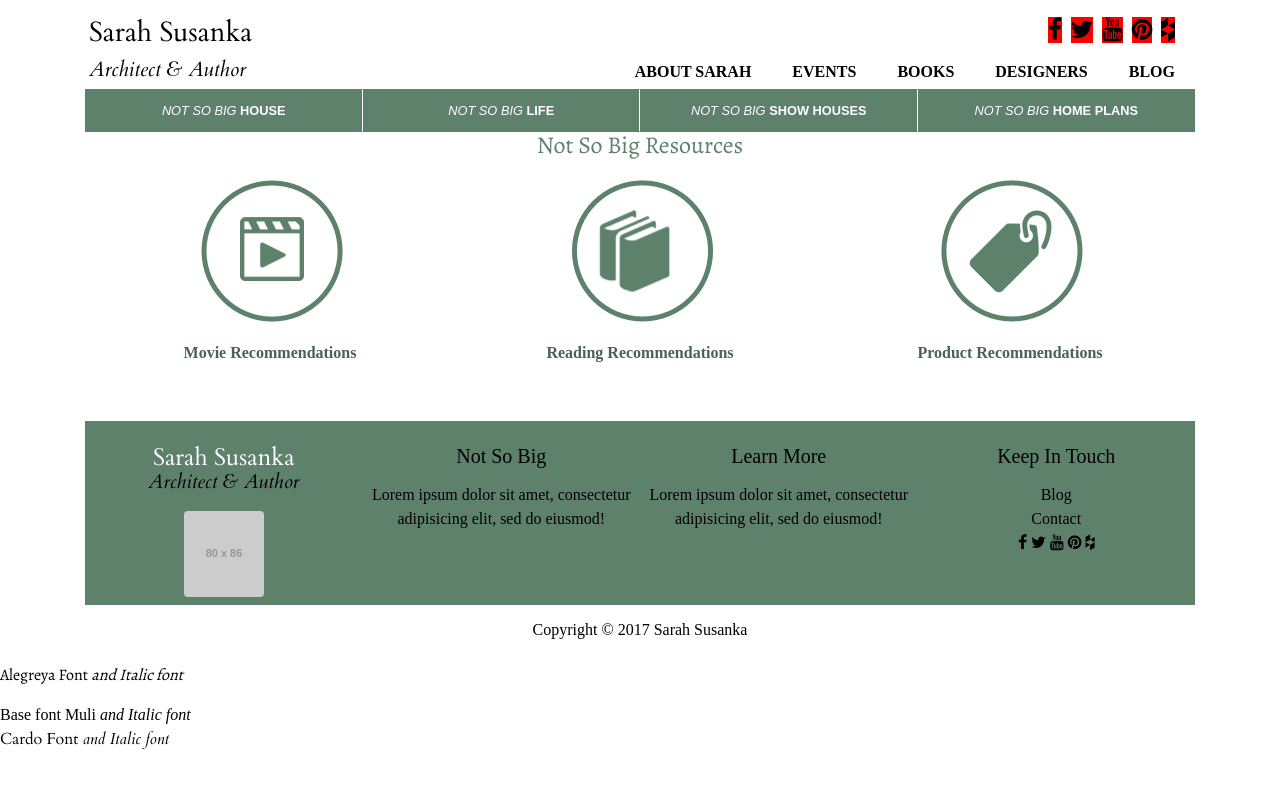
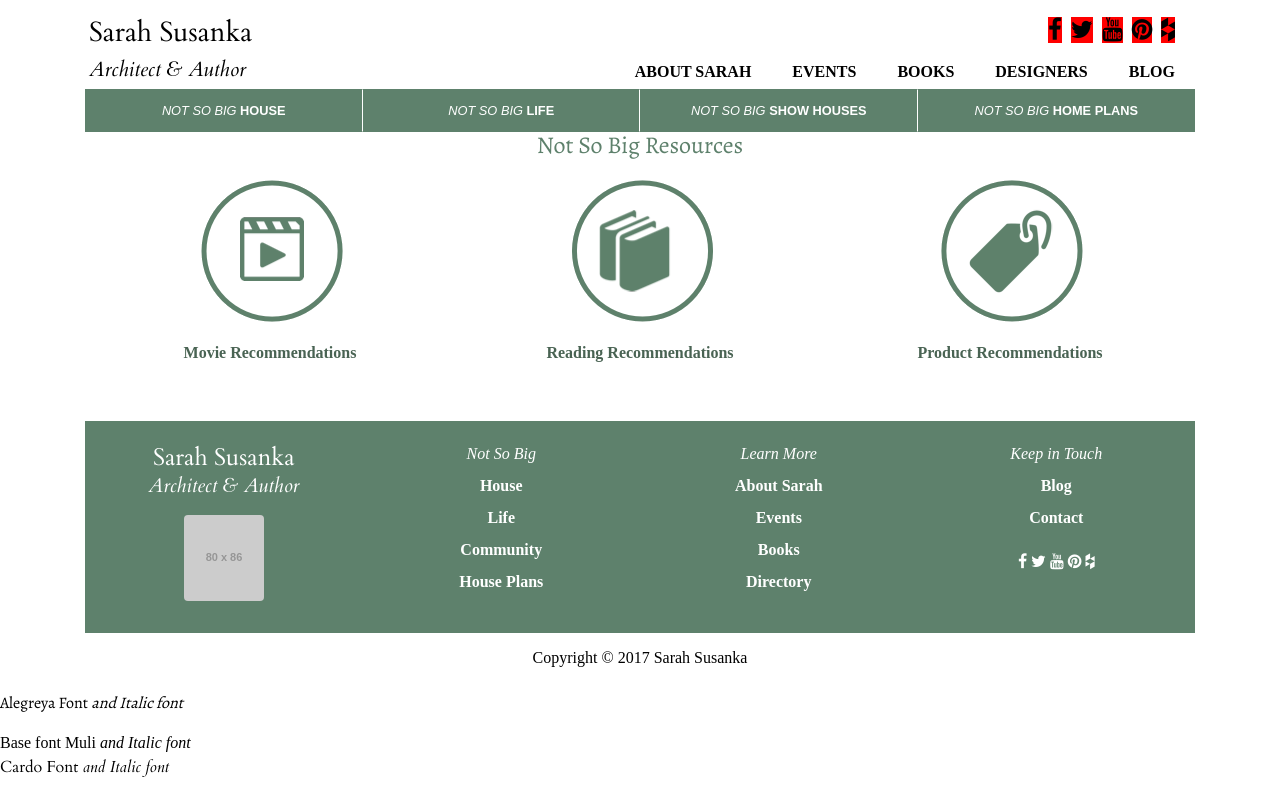
Before and after one commit to paulbradyhanleywood/susanka-x3, a plain HTML site: page public/index.html in a window 1280 px wide. Drawn offline with nearby package versions, Linux system fonts and the light colour scheme; placeholder pictures from the web are drawn by us; a script that the page names is missing; a web font is replaced by a local one.

Commit message:
[Add] Footer complete (except for social button circles)

```diff
--- a/public/index.html
+++ b/public/index.html
@@ -122,27 +122,39 @@
 
 
   <!-- Standard Footer -->
-  <footer id="footerId" class="footer mt-5">
+  <footer id="footerId" class="footer mt-5 text-white">
     <div class="row no-gutters">
       <div class="col-3 p-2 text-center">
         <p class="footer-brand mb-0 muliFont py-3">
-          <a class="d-block h4 mb-0" href="index.html">Sarah Susanka</a>
+          <a class="d-block h4 mb-1" href="index.html">Sarah Susanka</a>
           <span class="h5">Architect &amp; Author</span>
         </p>
-        <img class="d-block rounded mx-auto" src="https://placehold.it/80x86/ff0000/ffffff?text=Sarah" alt="">
+        <img class="d-block rounded mx-auto mb-4" src="https://placehold.it/80x86/ff0000/ffffff?text=Sarah" alt="">
       </div>
       <div class="col-3 p-2 text-center">
-        <h3 class="h5 my-3">Not So Big</h3>
-        <p>Lorem ipsum dolor sit amet, consectetur adipisicing elit, sed do eiusmod!</p>
+        <h3 class="h6 mt-3 mb-2"><i>Not So Big</i></h3>
+        <ul class="list-unstyled mb-3">
+          <li class="nav-item py-1"><a href="#"><b>House</b></a></li>
+          <li class="nav-item py-1"><a href="#"><b>Life</b></a></li>
+          <li class="nav-item py-1"><a href="#"><b>Community</b></a></li>
+          <li class="nav-item py-1"><a href="#"><b>House Plans</b></a></li>
+        </ul>
       </div>
       <div class="col-3 p-2 text-center">
-        <h3 class="h5 my-3">Learn More</h3>
-        <p>Lorem ipsum dolor sit amet, consectetur adipisicing elit, sed do eiusmod!</p>
+        <h3 class="h6 mt-3 mb-2"><i>Learn More</i></h3>
+        <ul class="list-unstyled mb-3">
+          <li class="nav-item py-1"><a href="#"><b>About Sarah</b></a></li>
+          <li class="nav-item py-1"><a href="#"><b>Events</b></a></li>
+          <li class="nav-item py-1"><a href="#"><b>Books</b></a></li>
+          <li class="nav-item py-1"><a href="#"><b>Directory</b></a></li>
+        </ul>
       </div>
       <div class="col-3 p-2 text-center">
-        <h3 class="h5 my-3">Keep In Touch</h3>
-        <div><a href="#">Blog</a></div>
-        <div><a href="#">Contact</a></div>
+        <h3 class="h6 mt-3 mb-2"><i>Keep in Touch</i></h3>
+        <ul class="list-unstyled mb-3">
+          <li class="nav-item py-1"><a href="#"><b>Blog</b></a></li>
+          <li class="nav-item py-1"><a href="#"><b>Contact</b></a></li>
+        </ul>
         <p>
           <a href="#" class="round"><i class="fa fa-facebook" aria-hidden="true"></i></a>
           <a href="#"><i class="fa fa-twitter" aria-hidden="true"></i></a>
@@ -154,7 +166,7 @@
     </div>
   </footer>
 
-  <div class="text-center h6 py-3">Copyright &copy; 2017 Sarah Susanka</div>
+  <h6 class="text-center py-3">Copyright &copy; 2017 Sarah Susanka</h6>
 
 </div><!-- ./container -->
 
--- a/sass/main.scss
+++ b/sass/main.scss
@@ -120,15 +120,16 @@
 footer.footer {
   background-color: $medium_green;
 
+  a {
+    color: white !important;
+    &:hover {
+      color: white;
+    }
+  }
+
   .footer-brand {
     font-family: 'Cardo', serif;
 
-    a {
-      color: white !important;
-      &:hover {
-        color: white;
-      }
-    }
     span {
       font-style: italic;
     }
```
Also changed, not shown: public/asset/style/main.css.
